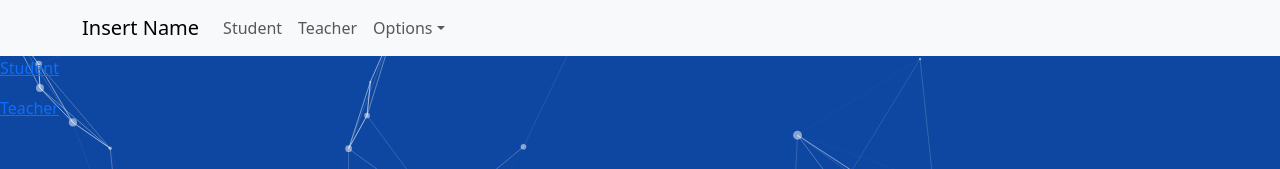
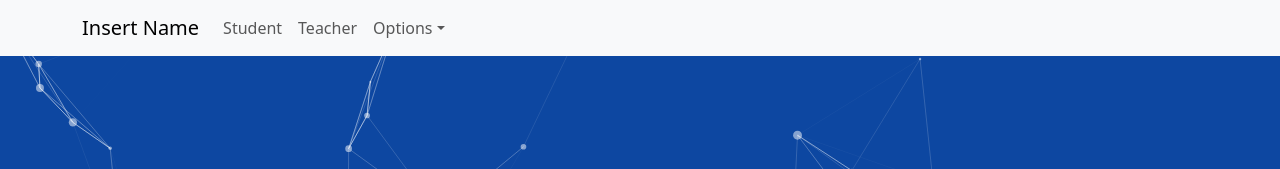
Before and after one commit to RickeyZh/ignitionhacks2023, a React (Create React App) app: page / in a window 1280 px wide. Shown: the top 169 px of the page. Built offline with nearby package versions, Linux system fonts and the light colour scheme.

Commit message:
fixed button format on home page

```diff
--- a/src/Pages/Home.js
+++ b/src/Pages/Home.js
@@ -6,9 +6,7 @@ export default function Home() {
     <div>
         <Particles />
 
-        <Link to="/student"> Student </Link>
-        <p></p>
-        <Link to="/teacher"> Teacher </Link>
+
 
     </div>
   )
```
